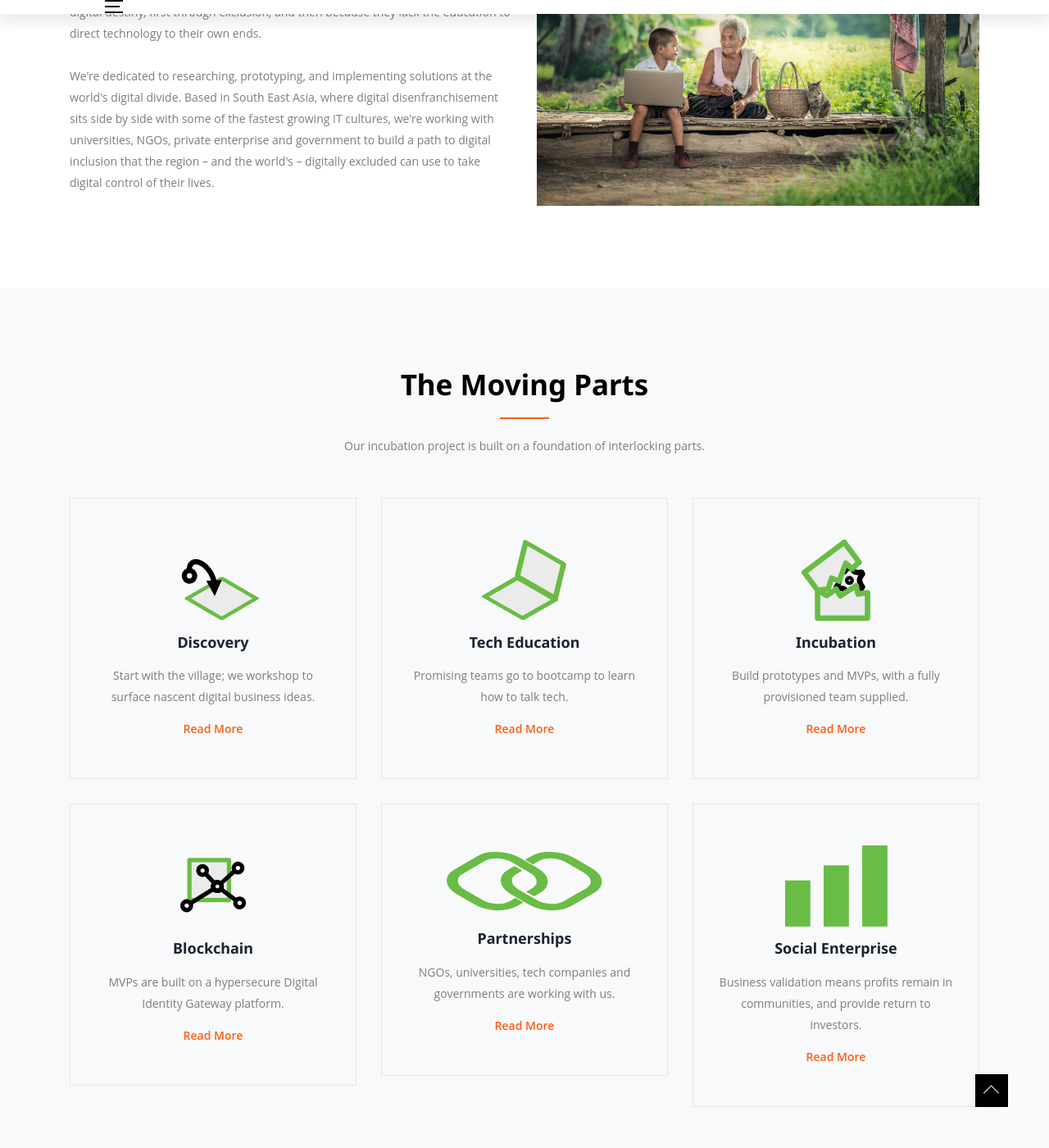
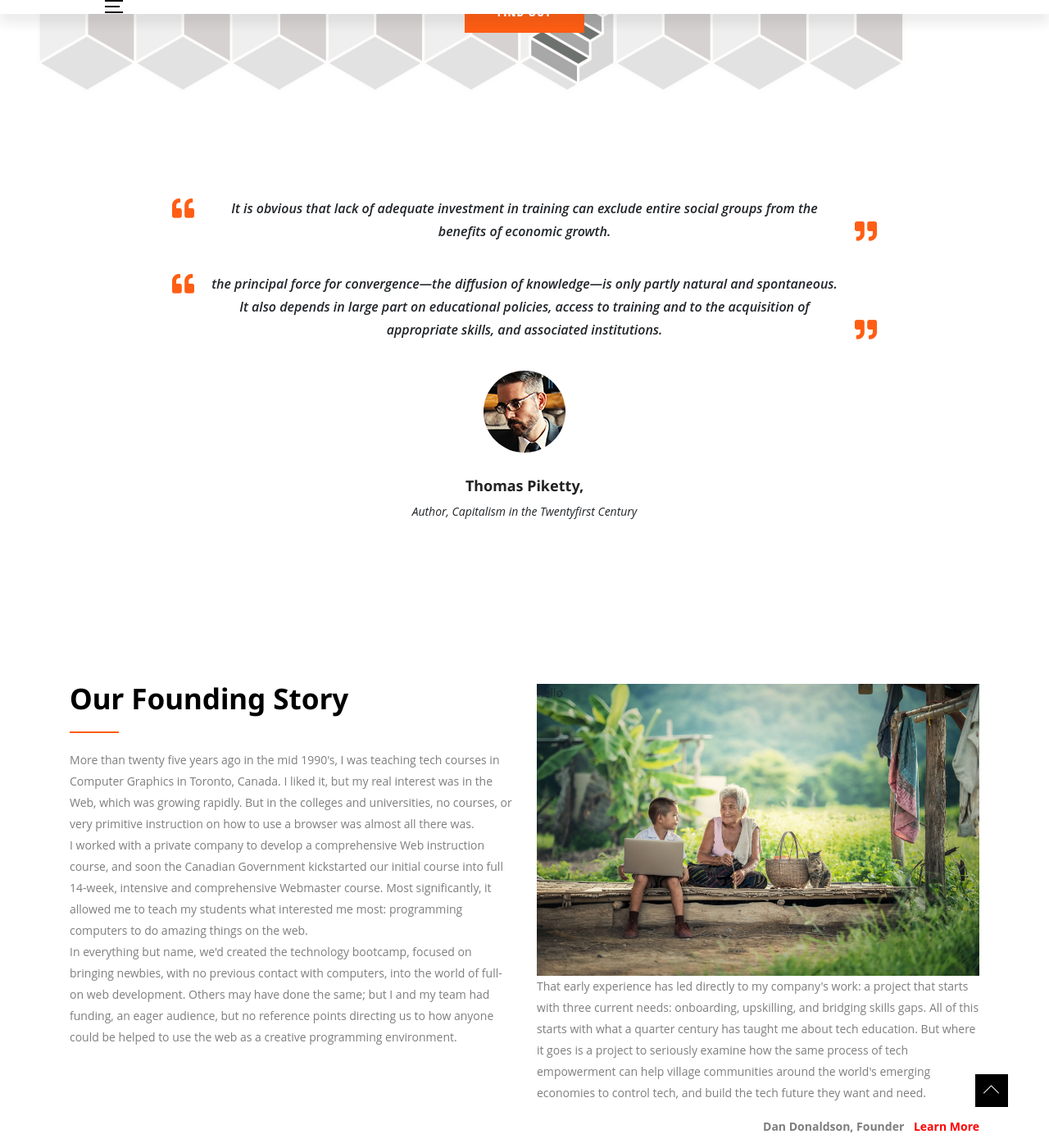
Before and after one commit to apptessence/apptessence.github.io, a Jekyll site: the page built from index.html, in a window 1280 px wide and 1400 px high, scrolled down 1277 px. Shown: the whole window at 82% size. Built offline with Jekyll 4.4.1, drawn with Linux system fonts in a browser that asks for light colours; some of the changed text lies outside the part shown.

Commit message:
organizing home page

```diff
--- a/_includes/about.html
+++ b/_includes/about.html
@@ -3,6 +3,20 @@
 <section class="about-area pb-60 pt-100">
     <div class="container">
         <div class="row">
+            {% if page.home == true %}
+            <!-- THIS IS THE HOME PAGE VERSION -->
+            <div class="col-xl-6 col-lg-6 mb-40">
+                <div class="section-title">
+                    <h2>Our Founding Story</h2>
+                </div>
+                <div class="about-content">
+                    <p>More than twenty five years ago in the mid 1990's, I was teaching tech courses in Computer Graphics in Toronto, Canada. I liked it, but my real interest was in the Web, which was growing rapidly. But in the colleges and universities, no courses, or very primitive instruction on how to use a browser was almost all there was.</p>
+                    <p>I worked with a private company to develop a comprehensive Web instruction course, and soon the Canadian Government kickstarted our initial course into full 14-week, intensive and comprehensive Webmaster course. Most significantly, it allowed me to teach my students what interested me most: programming computers to do amazing things on the web.</p>
+                    <p>In everything but name, we'd created the technology bootcamp, focused on bringing newbies, with no previous contact with computers, into the world of full-on web development. Others may have done the same; but I and my team had funding, an eager audience, but no reference points directing us to how anyone could be helped to use the web as a creative programming environment.</p>
+                </div>
+            </div>
+            {% else %}
+            <!-- THIS IS THE SATELLITE PAGE VERSION -->
             <div class="col-xl-6 col-lg-6 mb-40">
                 <div class="section-title">
                     <h2>Our Mission</h2>
@@ -14,23 +28,31 @@
                      <br>We're dedicated to researching, prototyping, and implementing solutions at the world's digital divide. Based in South East Asia, where digital disenfranchisement sits side by side with some of the fastest growing IT cultures, we're working with universities, NGOs, private enterprise and government to build a path to digital inclusion that the region – and the world's – digitally excluded can use to take digital control of their lives.</p>
                 </div>
             </div>
+            {% endif %}
             <div class="col-xl-6 col-lg-6 mb-20 md-margin">
                 <div class="row">
-                   <!--  <div class="col-xl-6 col-md-6 mb-20">
-                        <div class="about-img">
-                            <img src="{{site.baseurl}}/assets/img/about/about1.jpg" class="img-fluid" alt="">
-                        </div>
-                    </div> -->
+<!-- MISSION IMAGE -->
                     <div class="col-xl-12 col-md-12 mb-20">
                         <div class="about-img">
                             <div style="position:absolute;" >hello</div>
                             <img src="{{site.baseurl}}/assets/img/about/about2.jpg" class="img-fluid" alt="">
+                            {% if page.home == true %}
+                            <!-- THIS IS THE HOME PAGE VERSION -->
+                            <p>
+                                That early experience has led directly to my company's work: a project that starts with three current needs: onboarding, upskilling, and bridging skills gaps. All of this starts with what a quarter century has taught me about tech education. But where it goes is a project to seriously examine how the same process of tech empowerment can help village communities around the world's emerging economies to control tech, and build the tech future they want and need.
+                            </p>
+                            <p style="text-align: right; font-weight: bold;"> Dan Donaldson, Founder <span style="color:red; padding-left: 8px">Learn More</span></p>
+                            {% else %}
+                            <!-- THIS IS THE SATELLITE PAGE VERSION -->
+                                other words
+                            {% endif %}
 
                         </div>
                     </div>
+<!-- MISSION IMAGE END -->
                 </div>
             </div>
         </div>
     </div>
 </section>
-<!-- ABOUT INCLUDE END -->
+<!-- ABOUT INCLUDE END
--- a/_includes/services.html
+++ b/_includes/services.html
@@ -11,20 +11,6 @@
             </div>
         </div>
         <div class="row">
-
-            <!-- {% for d in site.data.dan %}
-            <div class="col-lg-6 col-md-12 text-center mb-30">
-                <div class="features-wrap">
-                {% if d.icon %}
-                    <div class="features-icon">
-                        <img src="{{d.icon}}" alt="{{d.title}}">
-                    </div>
-                {% endif %}
-                <h1>{{d.text}}</h1>
-            </div>
-            </div>
-            {% endfor %} -->
-
             {% for service in site.services %}
             <div class="col-lg-6 col-md-12 text-center mb-30">
                 <div class="features-wrap">
@@ -40,6 +26,11 @@
             </div>
             {% endfor %}
         </div>
+        <div class="row">
+            <div class="col-xl-12">
+                This will be more.
+            </div>
+        </div>
     </div>
 </section>
 <!-- SERVICES INCLUDE START -->
--- a/index.html
+++ b/index.html
@@ -9,11 +9,13 @@ home: true
  <main>
 
     {% include services.html %}
+    {% include call_to_action.html %}
+    {% include testimonials.html %}
+
     {% include about.html %}
     {% include parts.html %}
 
-    {% include call_to_action.html %}
-    {% include testimonials.html %}
+
     {% include team_members.html %}
 
     <!-- {% include blog_area.html %} -->
```
Also changed, not shown: pages/300-mission.md (added, +47 -0 lines).
